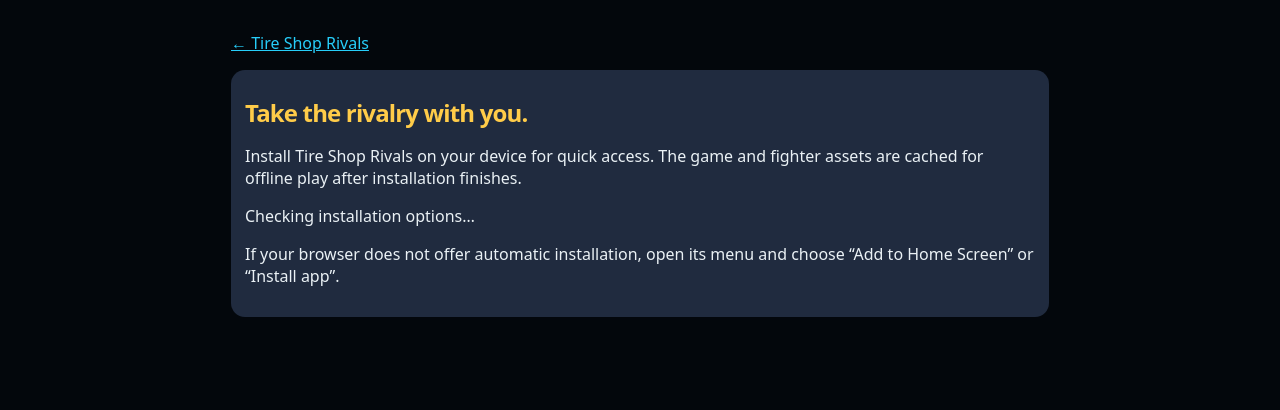
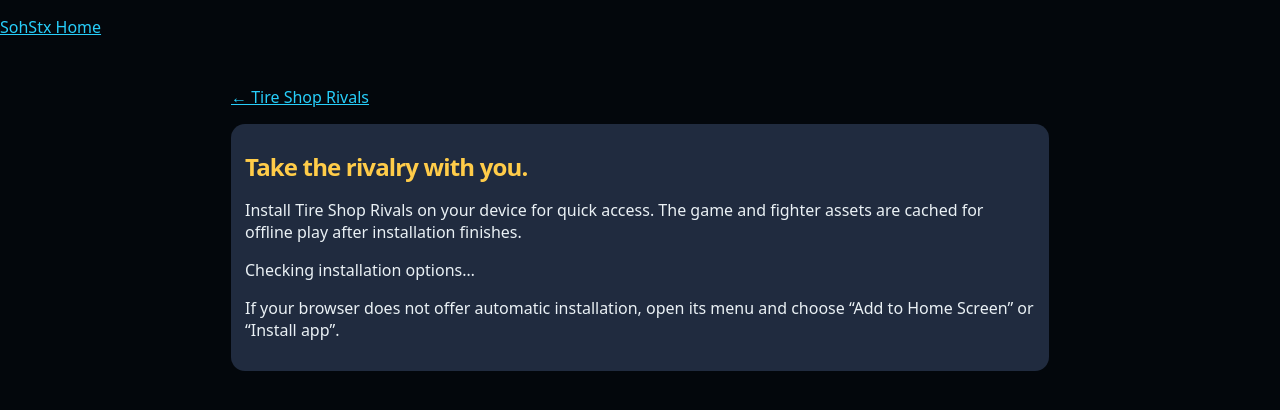
Before and after one commit to brianrainbow609-boop/sohstx-health2, a plain HTML site: page tire-shots-rival/install.html in a window 1280 px wide. Drawn offline with Linux system fonts and the light colour scheme.

Commit message:
Add accessible SohStx home navigation

```diff
--- a/tire-shots-rival/install.html
+++ b/tire-shots-rival/install.html
@@ -12,7 +12,7 @@
 <link rel="stylesheet" href="./rivals.css?v=20261127a">
 <link rel="stylesheet" href="/sohstx-brand.css"></head>
 <body class="sohstx-unified">
-<main>
+<p class="top-links"><a class="sohstx-home-link" href="/">SohStx Home</a></p><main>
 <p><a href="./">← Tire Shop Rivals</a></p>
 <section>
 <h1>Take the rivalry with you.</h1>
```
